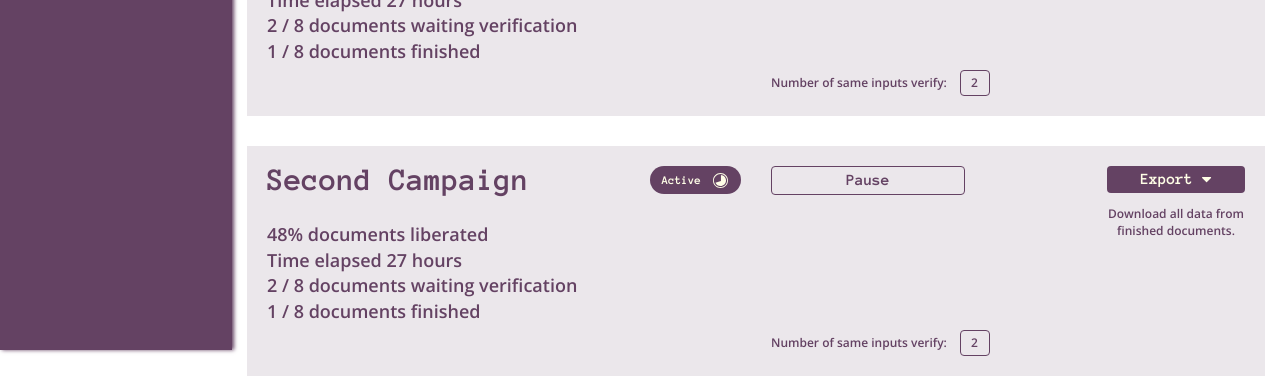
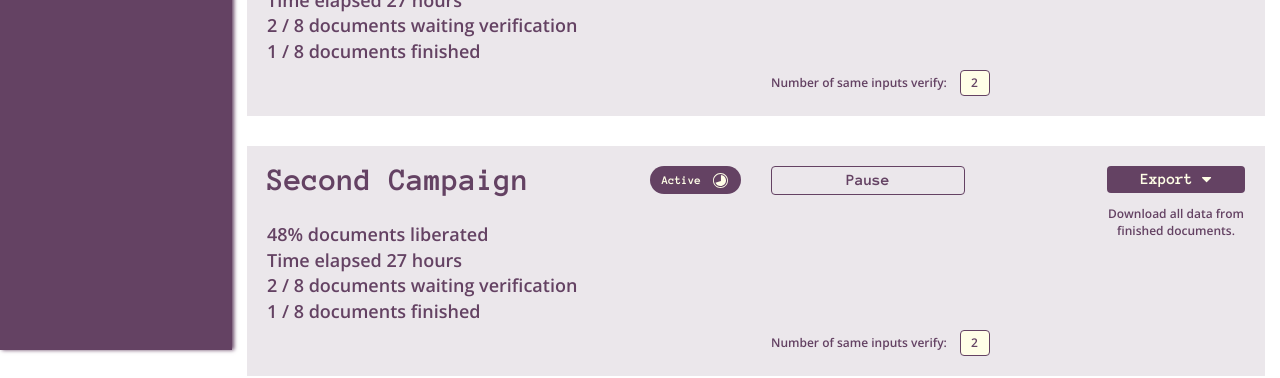
Before and after one commit to themoonsheep/moonsheep-admin, a website: page index.html in a window 1280 px wide. Shown: the part 450-828 px from the top of the page. Drawn offline with nearby package versions, Linux system fonts and the light colour scheme.

Commit message:
White bg for verify inputs input

```diff
--- a/src/less/main.less
+++ b/src/less/main.less
@@ -68,15 +68,17 @@ a {
     position: absolute;
     bottom: 0;
     span { .opentype(12px);
+
       .badge {
         .borderradius(4px);
         border: 1px solid @purple;
         padding: 3px 10px 4px;
         display: inline-block;
         margin-left: 10px;
-        background: transparent;
+        background: @white;
         max-width: 30px;
       }
+
     }
   }
 }
```
Also changed, not shown: css/main.css.
